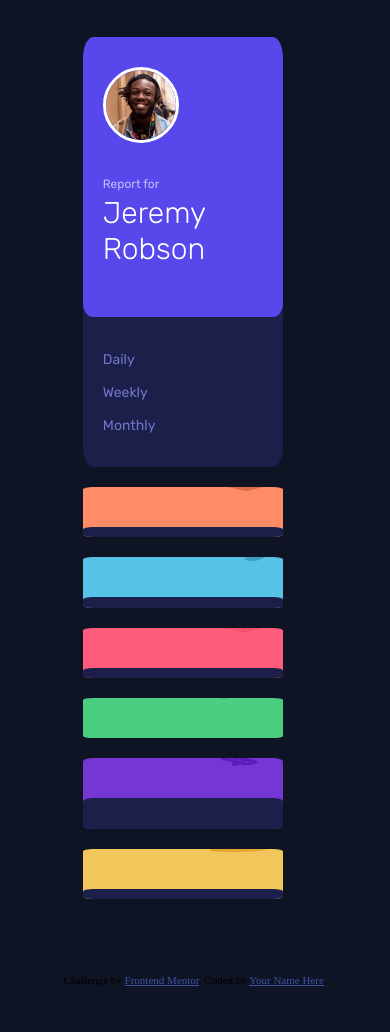
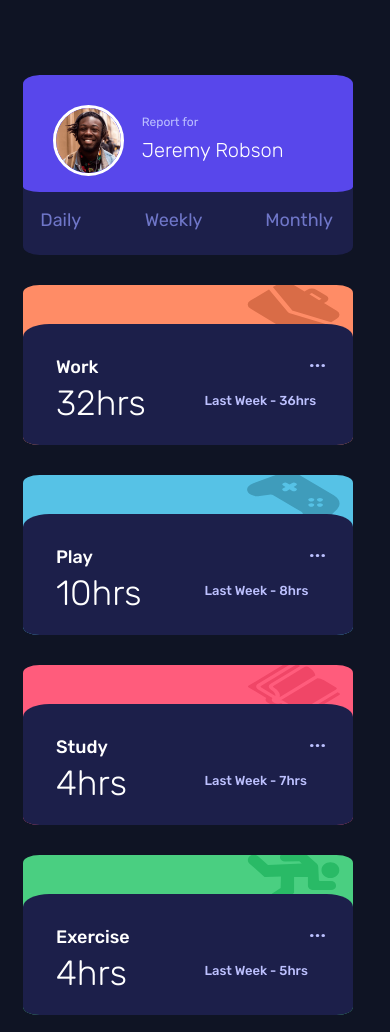
Before and after one commit to TheShonuff/time-tracker, a plain HTML site: page index.html in a window 390 px wide. Shown: the top 1032 px of the page. Before the commit the page ends 994 px from the top, so only its background shows below. Drawn offline with Linux system fonts and the light colour scheme.

Commit message:
layout and code complete. begin bug hunt

```diff
--- a/index.html
+++ b/index.html
@@ -17,12 +17,13 @@
       href="./images/favicon-32x32.png"
     />
     <link rel="stylesheet" href="style.css" />
+    <link rel="stylesheet" href="mobilestyle.css" />
     <title>Frontend Mentor | Time tracking dashboard</title>
 
     <!-- Feel free to remove these styles or customise in your own stylesheet 👍 -->
     <style></style>
   </head>
-  <body onload="javascript:loadJson()">
+  <body onload="javascript:loadWeekly()">
     <main>
       <div class="wrapper">
         <div class="profile">
@@ -38,8 +39,8 @@
             </div>
             <div class="dataSelector">
               <a onclick="loadDaily()"><h6>Daily</h6></a>
-              <h6>Weekly</h6>
-              <h6>Monthly</h6>
+              <a onclick="loadWeekly()"><h6>Weekly</h6></a>
+              <a onclick="loadMonthly()"><h6>Monthly</h6></a>
             </div>
           </div>
         </div>
@@ -65,7 +66,7 @@
           <img src="images/icon-play.svg" alt="playicon" />
           <div class="playContent">
             <div class="cardTitle">
-              <h2>Work</h2>
+              <h2>Play</h2>
               <img src="images/icon-ellipsis.svg" alt="ellipsis" />
             </div>
             <div class="cardInfo">
@@ -81,7 +82,7 @@
           <img src="images/icon-study.svg" alt="studyicon" />
           <div class="studyContent">
             <div class="cardTitle">
-              <h2>Work</h2>
+              <h2>Study</h2>
               <img src="images/icon-ellipsis.svg" alt="ellipsis" />
             </div>
             <div class="cardInfo">
@@ -97,7 +98,7 @@
           <img src="images/icon-exercise.svg" alt="exerciseicon" />
           <div class="exerciseContent">
             <div class="cardTitle">
-              <h2>Work</h2>
+              <h2>Exercise</h2>
               <img src="images/icon-ellipsis.svg" alt="ellipsis" />
             </div>
             <div class="cardInfo">
@@ -113,7 +114,7 @@
           <img src="images/icon-social.svg" alt="socialicon" />
           <div class="socialContent">
             <div class="cardTitle">
-              <h2>Work</h2>
+              <h2>Social</h2>
               <img src="images/icon-ellipsis.svg" alt="ellipsis" />
             </div>
             <div class="cardInfo">
@@ -129,7 +130,7 @@
           <img src="images/icon-self-care.svg" alt="selfcareicon" />
           <div class="selfcareContent">
             <div class="cardTitle">
-              <h2>Work</h2>
+              <h2>Self Care</h2>
               <img src="images/icon-ellipsis.svg" alt="ellipsis" />
             </div>
             <div class="cardInfo">
--- /dev/null
+++ b/mobilestyle.css
@@ -0,0 +1,329 @@
+@media (max-width: 400px) {
+  .wrapper {
+    display: grid;
+    width: 300px;
+    height: 1400px;
+    /* grid-template-rows: repeat(6, 100px); */
+    grid-template-columns: 330px;
+    grid-template-rows: repeat(auto-fill, 180px) 160px 160px 160px 160px 160px 160px;
+    row-gap: 30px;
+    margin-top: 20%;
+    margin-left: 4%;
+    margin-bottom: 20%;
+  }
+
+  h2 {
+    font-family: "Rubik", sans-serif;
+    font-size: 18px;
+    color: white;
+    font-weight: 500;
+  }
+
+  h3 {
+    font-family: "Rubik", sans-serif;
+    font-size: 35px;
+    color: white;
+    font-weight: 300;
+    position: absolute;
+    padding-left: 10%;
+    padding-top: 7%;
+  }
+
+  h4 {
+    font-family: "Rubik", sans-serif;
+    font-size: 13px;
+    color: hsl(236, 100%, 87%);
+    font-weight: 500;
+    position: absolute;
+    padding-left: 10%;
+    padding-top: 55%;
+    display: inline;
+    position: relative;
+  }
+
+  h5 {
+    font-family: "Rubik", sans-serif;
+    font-size: 12px;
+    color: hsl(236, 100%, 87%);
+    font-weight: 400;
+    margin-left: 36%;
+    position: absolute;
+    margin-top: 0;
+    margin-bottom: 2%;
+  }
+
+  h6 {
+    font-family: "Rubik", sans-serif;
+    font-size: 18px;
+    color: hsl(235, 45%, 61%);
+    font-weight: 400;
+
+    margin-top: 10%%;
+    margin-bottom: 8%;
+    display: inline;
+  }
+
+  .cardInfo {
+    display: flex;
+  }
+  .previousWeek {
+    display: relative;
+    margin-top: 20%;
+    margin-left: 50%;
+  }
+
+  .profile {
+    background-color: hsl(235, 46%, 20%);
+    grid-row-start: 1;
+    grid-row-end: 2;
+    height: 180px;
+    border-radius: 5%;
+    overflow: hidden;
+  }
+  .profileInfoContainer {
+    background-color: hsl(246, 80%, 60%);
+    height: 65%;
+    position: relative;
+    border-radius: 5%;
+  }
+  .profileData {
+    display: flex;
+    flex-direction: column;
+    align-items: flex-start;
+    justify-content: space-evenly;
+    width: 300px;
+  }
+
+  .Avatar {
+    height: 65px;
+    width: 65px;
+    border-radius: 50%;
+    border: medium solid white;
+    margin-top: 10%;
+    margin-left: 10%;
+  }
+
+  .profileName {
+    font-family: "Rubik", sans-serif;
+    font-size: 20px;
+    color: white;
+    font-weight: 300;
+    position: absolute;
+    margin-left: 36%;
+    margin-top: 15%;
+  }
+
+  .dataSelector {
+    display: flex;
+    justify-content: space-between;
+    margin-top: 10%;
+    width: 290px;
+    margin-left: 4%;
+    position: relative;
+  }
+  .work {
+    background-color: hsl(15, 100%, 70%);
+    border-radius: 5%;
+    position: relative;
+    overflow: hidden;
+  }
+
+  .work img {
+    position: relative;
+    float: right;
+    padding-right: 4%;
+    height: 35%;
+    width: 28%;
+    margin-top: -1%;
+  }
+
+  .workContent {
+    background-color: hsl(235, 46%, 20%);
+    border-top-left-radius: 8%;
+    border-top-right-radius: 8%;
+    height: 100%;
+    position: relative;
+    margin-top: 12%;
+  }
+
+  .play {
+    background-color: hsl(195, 74%, 62%);
+    border-radius: 5%;
+    overflow: hidden;
+  }
+
+  .play img {
+    position: relative;
+    float: right;
+    padding-right: 4%;
+    height: 35%;
+    width: 28%;
+    margin-top: -1%;
+  }
+  .playContent {
+    background-color: hsl(235, 46%, 20%);
+    border-top-left-radius: 8%;
+    border-top-right-radius: 8%;
+    height: 100%;
+    position: relative;
+    margin-top: 12%;
+  }
+
+  .study {
+    background-color: hsl(348, 100%, 68%);
+    border-radius: 5%;
+    overflow: hidden;
+  }
+
+  .study img {
+    position: relative;
+    float: right;
+    padding-right: 4%;
+    height: 35%;
+    width: 28%;
+    margin-top: -1%;
+  }
+
+  .studyContent {
+    background-color: hsl(235, 46%, 20%);
+    border-top-left-radius: 8%;
+    border-top-right-radius: 8%;
+    height: 100%;
+    position: relative;
+    margin-top: 12%;
+  }
+
+  .exercise {
+    background-color: hsl(145, 58%, 55%);
+    border-radius: 5%;
+    overflow: hidden;
+  }
+
+  .exercise img {
+    position: relative;
+    float: right;
+    padding-right: 4%;
+    height: 35%;
+    width: 28%;
+    margin-top: -1%;
+  }
+
+  .exerciseContent {
+    background-color: hsl(235, 46%, 20%);
+    border-top-left-radius: 8%;
+    border-top-right-radius: 8%;
+    height: 100%;
+    position: relative;
+    margin-top: 12%;
+  }
+
+  .social {
+    background-color: hsl(264, 64%, 52%);
+    border-radius: 5%;
+    overflow: hidden;
+  }
+
+  .social img {
+    position: relative;
+    float: right;
+    padding-right: 4%;
+    height: 35%;
+    width: 28%;
+    margin-top: -1%;
+  }
+
+  .socialContent {
+    background-color: hsl(235, 46%, 20%);
+    border-top-left-radius: 8%;
+    border-top-right-radius: 8%;
+    height: 100%;
+    position: relative;
+    margin-top: 12%;
+  }
+
+  .selfcare {
+    background-color: hsl(43, 84%, 65%);
+    border-radius: 5%;
+    overflow: hidden;
+  }
+
+  .selfcare img {
+    position: relative;
+    float: right;
+    padding-right: 4%;
+    height: 35%;
+    width: 28%;
+    margin-top: -1%;
+  }
+
+  .selfcareContent {
+    background-color: hsl(235, 46%, 20%);
+    border-top-left-radius: 8%;
+    border-top-right-radius: 8%;
+    height: 100%;
+    position: relative;
+    margin-top: 12%;
+  }
+
+  .attribution {
+    font-size: 11px;
+    text-align: center;
+  }
+  .attribution a {
+    color: hsl(228, 45%, 44%);
+  }
+
+  .cardTitle {
+    display: flex;
+    flex-direction: row;
+    position: absolute;
+    justify-content: space-between;
+    align-items: center;
+    width: 280px;
+    height: auto;
+    padding-top: 5%;
+    padding-left: 10%;
+  }
+
+  .cardTitle img {
+    height: 3px;
+    width: 15px;
+  }
+
+  .cardTitle img:hover {
+    cursor: pointer;
+  }
+  .workContent:hover {
+    cursor: pointer;
+    background-color: rgb(52, 57, 123);
+  }
+
+  .studyContent:hover {
+    cursor: pointer;
+    background-color: rgb(52, 57, 123);
+  }
+
+  .exerciseContent:hover {
+    cursor: pointer;
+    background-color: rgb(52, 57, 123);
+  }
+
+  .socialContent:hover {
+    cursor: pointer;
+    background-color: rgb(52, 57, 123);
+  }
+
+  .playContent:hover {
+    cursor: pointer;
+    background-color: rgb(52, 57, 123);
+  }
+  .selfcareContent:hover {
+    cursor: pointer;
+    background-color: rgb(52, 57, 123);
+  }
+
+  h6:hover {
+    color: white;
+    cursor: pointer;
+  }
+}
--- a/somejava.js
+++ b/somejava.js
@@ -1,8 +1,3 @@
-// const data = fetch("./data.json")
-//   .then((response) => response.json())
-//   .then((data) => console.log(data))
-//   .catch((error) => console.log(error));
-
 const data = [
   {
     title: "Work",
@@ -110,11 +105,20 @@ const data = [
 
 const WorkCurrent = document.querySelector(".workContent .cardInfo");
 const WorkPrevious = document.querySelector(".workContent .previousWeek");
-const Play = document.querySelector(".playContent");
-const Study = document.querySelector(".studyContent");
-const Exercise = document.querySelector(".exerciseContent");
-const Social = document.querySelector(".socialContent");
-const SelfCare = document.querySelector(".selfcareContent");
+const PlayCurrent = document.querySelector(".playContent .cardInfo");
+const PlayPrevious = document.querySelector(".playContent .previousWeek");
+const StudyCurrent = document.querySelector(".studyContent .cardInfo");
+const StudyPrevious = document.querySelector(".studyContent .previousWeek");
+const ExerciseCurrent = document.querySelector(".exerciseContent .cardInfo");
+const ExercisePrevious = document.querySelector(
+  ".exerciseContent .previousWeek"
+);
+const SocialCurrent = document.querySelector(".socialContent .cardInfo");
+const SocialPrevious = document.querySelector(".socialContent .previousWeek");
+const SelfCareCurrent = document.querySelector(".selfcareContent .cardInfo");
+const SelfCarePrevious = document.querySelector(
+  ".selfcareContent .previousWeek"
+);
 
 async function loadJson() {
   const data = await fetch("./data.json")
@@ -125,25 +129,101 @@ async function loadJson() {
 }
 
 function loadDaily() {
-  //   const data = loadJson();
   for (let x = 0; x < data.length; x++) {
     let objTitle = data[x].title;
-    console.log(objTitle);
     let objTimeFrames = data[x].timeframes;
-    console.log(objTimeFrames.daily.current);
-    console.log(objTimeFrames.daily.previous);
 
     if (objTitle === "Work") {
       WorkCurrent.innerHTML = `<h3>${objTimeFrames.daily.current}hrs</h3>`;
       WorkPrevious.innerHTML = `<h4>Yesterday - ${objTimeFrames.daily.previous}hrs</h4>`;
+    }
+    if (objTitle === "Study") {
+      StudyCurrent.innerHTML = `<h3>${objTimeFrames.daily.current}hrs</h3>`;
+      StudyPrevious.innerHTML = `<h4>Yesterday - ${objTimeFrames.daily.previous}hrs</h4>`;
+    }
+    if (objTitle === "Play") {
+      PlayCurrent.innerHTML = `<h3>${objTimeFrames.daily.current}hrs</h3>`;
+      PlayPrevious.innerHTML = `<h4>Yesterday - ${objTimeFrames.daily.previous}hrs</h4>`;
+    }
+    if (objTitle === "Exercise") {
+      ExerciseCurrent.innerHTML = `<h3>${objTimeFrames.daily.current}hrs</h3>`;
+      ExercisePrevious.innerHTML = `<h4>Yesterday - ${objTimeFrames.daily.previous}hrs</h4>`;
+    }
+    if (objTitle === "Social") {
+      SocialCurrent.innerHTML = `<h3>${objTimeFrames.daily.current}hrs</h3>`;
+      SocialPrevious.innerHTML = `<h4>Yesterday - ${objTimeFrames.daily.previous}hrs</h4>`;
+    }
+    if (objTitle === "Self Care") {
+      SelfCareCurrent.innerHTML = `<h3>${objTimeFrames.daily.current}hrs</h3>`;
+      SelfCarePrevious.innerHTML = `<h4>Yesterday - ${objTimeFrames.daily.previous}hrs</h4>`;
     }
   }
 }
 
 //   console.log(data[0]);
 
-function loadWeekly() {}
+function loadWeekly() {
+  for (let x = 0; x < data.length; x++) {
+    let objTitle = data[x].title;
+    let objTimeFrames = data[x].timeframes;
 
-function loadMonthly() {}
+    if (objTitle === "Work") {
+      WorkCurrent.innerHTML = `<h3>${objTimeFrames.weekly.current}hrs</h3>`;
+      WorkPrevious.innerHTML = `<h4>Last Week - ${objTimeFrames.weekly.previous}hrs</h4>`;
+    }
+    if (objTitle === "Study") {
+      StudyCurrent.innerHTML = `<h3>${objTimeFrames.weekly.current}hrs</h3>`;
+      StudyPrevious.innerHTML = `<h4>Last Week - ${objTimeFrames.weekly.previous}hrs</h4>`;
+    }
+    if (objTitle === "Play") {
+      PlayCurrent.innerHTML = `<h3>${objTimeFrames.weekly.current}hrs</h3>`;
+      PlayPrevious.innerHTML = `<h4>Last Week - ${objTimeFrames.weekly.previous}hrs</h4>`;
+    }
+    if (objTitle === "Exercise") {
+      ExerciseCurrent.innerHTML = `<h3>${objTimeFrames.weekly.current}hrs</h3>`;
+      ExercisePrevious.innerHTML = `<h4>Last Week - ${objTimeFrames.weekly.previous}hrs</h4>`;
+    }
+    if (objTitle === "Social") {
+      SocialCurrent.innerHTML = `<h3>${objTimeFrames.weekly.current}hrs</h3>`;
+      SocialPrevious.innerHTML = `<h4>Last Week - ${objTimeFrames.weekly.previous}hrs</h4>`;
+    }
+    if (objTitle === "Self Care") {
+      SelfCareCurrent.innerHTML = `<h3>${objTimeFrames.weekly.current}hrs</h3>`;
+      SelfCarePrevious.innerHTML = `<h4>Last Week - ${objTimeFrames.weekly.previous}hrs</h4>`;
+    }
+  }
+}
+
+function loadMonthly() {
+  for (let x = 0; x < data.length; x++) {
+    let objTitle = data[x].title;
+    let objTimeFrames = data[x].timeframes;
+
+    if (objTitle === "Work") {
+      WorkCurrent.innerHTML = `<h3>${objTimeFrames.monthly.current}hrs</h3>`;
+      WorkPrevious.innerHTML = `<h4>Last Month - ${objTimeFrames.monthly.previous}hrs</h4>`;
+    }
+    if (objTitle === "Study") {
+      StudyCurrent.innerHTML = `<h3>${objTimeFrames.monthly.current}hrs</h3>`;
+      StudyPrevious.innerHTML = `<h4>Last Month - ${objTimeFrames.monthly.previous}hrs</h4>`;
+    }
+    if (objTitle === "Play") {
+      PlayCurrent.innerHTML = `<h3>${objTimeFrames.monthly.current}hrs</h3>`;
+      PlayPrevious.innerHTML = `<h4>Last Month - ${objTimeFrames.monthly.previous}hrs</h4>`;
+    }
+    if (objTitle === "Exercise") {
+      ExerciseCurrent.innerHTML = `<h3>${objTimeFrames.monthly.current}hrs</h3>`;
+      ExercisePrevious.innerHTML = `<h4>Last Month - ${objTimeFrames.monthly.previous}hrs</h4>`;
+    }
+    if (objTitle === "Social") {
+      SocialCurrent.innerHTML = `<h3>${objTimeFrames.monthly.current}hrs</h3>`;
+      SocialPrevious.innerHTML = `<h4>Last Month - ${objTimeFrames.monthly.previous}hrs</h4>`;
+    }
+    if (objTitle === "Self Care") {
+      SelfCareCurrent.innerHTML = `<h3>${objTimeFrames.monthly.current}hrs</h3>`;
+      SelfCarePrevious.innerHTML = `<h4>Last Month - ${objTimeFrames.monthly.previous}hrs</h4>`;
+    }
+  }
+}
 
 // if title =
--- a/style.css
+++ b/style.css
@@ -53,6 +53,7 @@ h6 {
   display: grid;
   width: 60%;
   grid-template-columns: repeat(auto-fill, 200px);
+
   row-gap: 20px;
   column-gap: 20px;
   margin-top: 10%;
```
